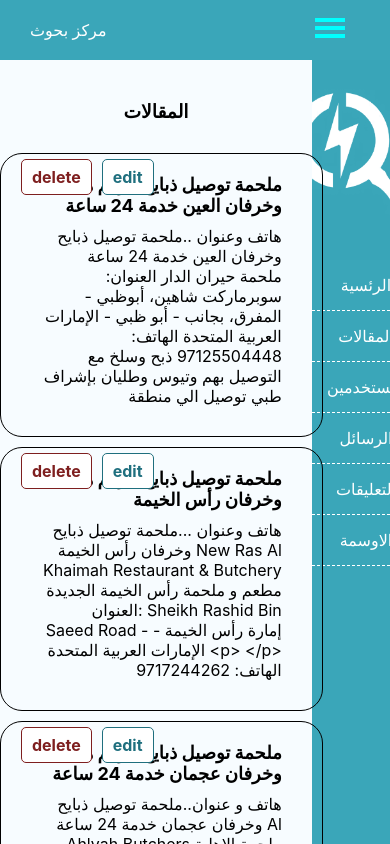
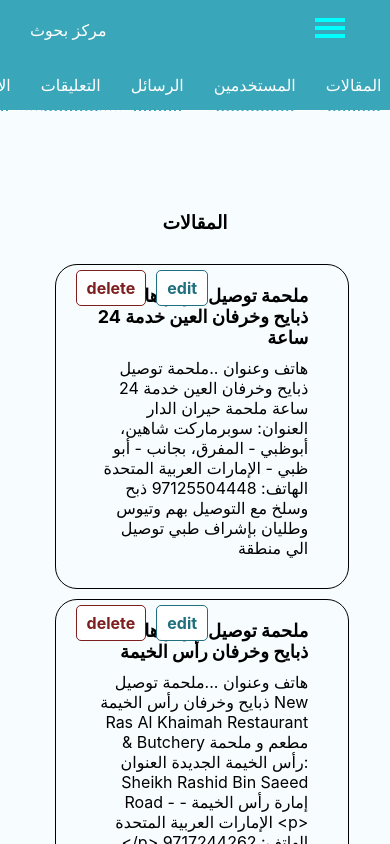
Before and after one commit to samir-001/front-end-testing, a React (Create React App) app: page /admin/articles in a window 390 px wide. Shown: the top 844 px of the page. Built offline with nearby package versions, Linux system fonts and the light colour scheme; sample sign-in values are in the browser's storage.

Commit message:
fixed the scroll to top

```diff
--- a/sass/components/admin/dashBoard.scss
+++ b/sass/components/admin/dashBoard.scss
@@ -1,10 +1,15 @@
 .dashBoard{
-    height: 100vh;
     width: 100%;
     display: flex;
-    flex-direction: row-reverse;
+    flex-direction: row;
+    background-color: #f7fcff;
+    @media screen and (max-width:1200px) {
+        flex-direction: column;
+    }
+
 
     &__nav-bar{
+
         position: fixed;
         top:0;
         right: 0;
@@ -16,10 +21,42 @@
         align-items: center;
         padding-top: 60px;
         height: 100%;
+        @media screen and (max-width:1200px) {
+            height: 100%;
+            flex-direction: row-reverse;
+            overflow-x: scroll;
+            justify-content: center;
+            align-items: center;
+
+
+
+
+        }
+
+        @media screen and (max-width:1200px) {
+            position: static;
+            height: 10%;
+            width:100%;
+        }
+        &__logo{
+            width:200px;
+            height:200px;
+            background-size:cover;
+            @media screen and (max-width:1200px) {
+                display: none;
+            }
+        }
+
         a{
+
             text-align: center;
             display: block;
             width: 100%;
+            @media screen and (max-width:1200px) {
+                display: inline-block;
+                width: auto;
+                color: black;
+            }
         }
         a &__link{
             text-align: center;
@@ -33,7 +70,6 @@
     }
     &__content{
         position: relative;
-        right: 20%;
         display: flex;
         flex-direction: column;
         padding-top:100px;
@@ -44,30 +80,56 @@
         box-sizing: border-box;
         text-align: right;
         background-color: #f7fcff;
+        @media screen and (max-width:1200px) {
+           margin: auto;
+        }
 
     }
 
     .statistic{
+        width: 100%;
         display: flex;
         flex-direction: column;
        &__content{
+            width: 100%;
             display: grid;
+            gap: 30px;
             grid-template-columns: repeat(4,1fr);
-            gap: 10px;
             direction: rtl;
+            @media screen and (max-width:1200px) {
+                grid-template-columns: repeat(3,1fr);
+            }
+            @media screen and (max-width:800px) {
+                grid-template-columns: repeat(2,1fr);
+            }
+            @media screen and (max-width:600px) {
+                grid-template-columns: repeat(1,1fr);
+            }
 
         }
     }
 
 }
 .main-dash-board{
+    width: 90%;
     display: flex;
     flex-direction: column;
 
 
 }
 .global-statistic{
+    gap: 30px;
     display: grid;
     grid-template-columns: repeat(1fr,4);
     padding:10px;
+    @media screen and (max-width:1200px) {
+        grid-template-columns: repeat(3,1fr);
+    }
+    @media screen and (max-width:800px) {
+        grid-template-columns: repeat(2,1fr);
+    }
+    @media screen and (max-width:600px) {
+        grid-template-columns: repeat(1,1fr);
+    }
+
 }
--- a/src/App.js
+++ b/src/App.js
@@ -2,7 +2,6 @@ import './App.css';
 import "./css/style.css"
 
 import {Outlet} from "react-router-dom"
-import { redirect } from 'react-router-dom';
 import Nav from './components/nav';
 function App() {
   return (
--- a/src/css/style.css
+++ b/src/css/style.css
@@ -65,20 +65,23 @@ a .summary-card__content {
   display: flex;
   padding: 5px 7px;
   color: #3AA6B9;
-  margin: 10px;
   flex-direction: row;
-  width: 250px;
   align-items: center;
   border-radius: 5px;
-  height: 80px;
   background-color: white;
   border: 1px solid #78C1F3;
   backdrop-filter: blur(5px);
+  box-sizing: border-box;
 }
 .badge__icon {
-  width: 30%;
+  width: 80px;
   height: 90%;
   border-radius: 5px;
+}
+@media screen and (max-width: 1200px) {
+  .badge__icon {
+    display: none;
+  }
 }
 .badge__content {
   display: flex;
@@ -94,7 +97,7 @@ a .summary-card__content {
 }
 .badge__text {
   font-size: 16px;
-  padding: 5px 10px;
+  padding: 15px 10px;
 }
 
 .sky-color {
@@ -305,7 +308,7 @@ a .summary-card__content {
   flex-direction: column;
   justify-content: center;
   align-items: center;
-  width: 90%;
+  width: 100%;
   text-align: right;
   margin-top: 150px;
 }
@@ -329,6 +332,26 @@ a .summary-card__content {
   height: 350px;
   margin: auto;
   margin-top: 30px;
+}
+
+.modal {
+  position: fixed;
+  display: flex;
+  justify-content: center;
+  align-items: center;
+  z-index: 999;
+  top: 0;
+  left: 0;
+  width: 100vw;
+  height: 100vh;
+  background-color: rgba(0, 0, 0, 0.322);
+}
+
+.add-Form {
+  padding: 30px;
+  border-radius: 12px;
+  background-color: white;
+  width: 350px;
 }
 .nav {
   position: fixed;
@@ -453,10 +476,15 @@ td.content, th.content {
   width: 60%;
 }
 .dashBoard {
-  height: 100vh;
   width: 100%;
   display: flex;
-  flex-direction: row-reverse;
+  flex-direction: row;
+  background-color: #f7fcff;
+}
+@media screen and (max-width: 1200px) {
+  .dashBoard {
+    flex-direction: column;
+  }
 }
 .dashBoard__nav-bar {
   position: fixed;
@@ -471,10 +499,43 @@ td.content, th.content {
   padding-top: 60px;
   height: 100%;
 }
+@media screen and (max-width: 1200px) {
+  .dashBoard__nav-bar {
+    height: 100%;
+    flex-direction: row-reverse;
+    overflow-x: scroll;
+    justify-content: center;
+    align-items: center;
+  }
+}
+@media screen and (max-width: 1200px) {
+  .dashBoard__nav-bar {
+    position: static;
+    height: 10%;
+    width: 100%;
+  }
+}
+.dashBoard__nav-bar__logo {
+  width: 200px;
+  height: 200px;
+  background-size: cover;
+}
+@media screen and (max-width: 1200px) {
+  .dashBoard__nav-bar__logo {
+    display: none;
+  }
+}
 .dashBoard__nav-bar a {
   text-align: center;
   display: block;
   width: 100%;
+}
+@media screen and (max-width: 1200px) {
+  .dashBoard__nav-bar a {
+    display: inline-block;
+    width: auto;
+    color: black;
+  }
 }
 a .dashBoard__nav-bar__link {
   text-align: center;
@@ -486,7 +547,6 @@ a .dashBoard__nav-bar__link {
 }
 .dashBoard__content {
   position: relative;
-  right: 20%;
   display: flex;
   flex-direction: column;
   padding-top: 100px;
@@ -498,26 +558,65 @@ a .dashBoard__nav-bar__link {
   text-align: right;
   background-color: #f7fcff;
 }
+@media screen and (max-width: 1200px) {
+  .dashBoard__content {
+    margin: auto;
+  }
+}
 .dashBoard .statistic {
+  width: 100%;
   display: flex;
   flex-direction: column;
 }
 .dashBoard .statistic__content {
+  width: 100%;
   display: grid;
+  gap: 30px;
   grid-template-columns: repeat(4, 1fr);
-  gap: 10px;
   direction: rtl;
+}
+@media screen and (max-width: 1200px) {
+  .dashBoard .statistic__content {
+    grid-template-columns: repeat(3, 1fr);
+  }
+}
+@media screen and (max-width: 800px) {
+  .dashBoard .statistic__content {
+    grid-template-columns: repeat(2, 1fr);
+  }
+}
+@media screen and (max-width: 600px) {
+  .dashBoard .statistic__content {
+    grid-template-columns: repeat(1, 1fr);
+  }
 }
 
 .main-dash-board {
+  width: 90%;
   display: flex;
   flex-direction: column;
 }
 
 .global-statistic {
+  gap: 30px;
   display: grid;
   grid-template-columns: repeat(1fr, 4);
   padding: 10px;
+}
+@media screen and (max-width: 1200px) {
+  .global-statistic {
+    grid-template-columns: repeat(3, 1fr);
+  }
+}
+@media screen and (max-width: 800px) {
+  .global-statistic {
+    grid-template-columns: repeat(2, 1fr);
+  }
+}
+@media screen and (max-width: 600px) {
+  .global-statistic {
+    grid-template-columns: repeat(1, 1fr);
+  }
 }
 .input-group {
   height: 80px;
--- a/src/pages/Table.js
+++ b/src/pages/Table.js
@@ -1,10 +1,12 @@
 import { useLocation } from "react-router-dom"
+import FormModal from "../components/formModal"
 
 const Table = ()=>{
 const location = useLocation()
 
 return(
         <>
+      <FormModal location= {location}/>
        <table>
   <thead>
     <tr>
--- a/src/pages/adminDashBoard.js
+++ b/src/pages/adminDashBoard.js
@@ -1,6 +1,7 @@
 import { Navigate, useLocation } from "react-router-dom"
 import { Link, Outlet } from "react-router-dom"
 import { useSelector } from "react-redux"
+import FormModal from "../components/formModal"
 const AdminDashboard  = ()=>{
     const location = useLocation()
     const login = useSelector((state)=>state.Auth.login)
@@ -9,11 +10,15 @@ const AdminDashboard  = ()=>{
         return <Navigate to="/login"></Navigate>
     }
     return(
+        <>
         <div className="dashBoard">
+
+
             <div className="dashBoard__nav-bar">
-                <div style={{width:"200px",height:"200px",backgroundImage:'url("./../../magnify.png")',backgroundSize:"cover",}}>
+                <div style={{backgroundImage:'url("./../../magnify.png")'}} className="dashBoard__nav-bar__logo">
 
                 </div>
+
                 <Link to="" >
 
                 <div className="dashBoard__nav-bar__link">الرئسية</div>
@@ -36,10 +41,10 @@ const AdminDashboard  = ()=>{
                 </Link>
             </div>
             <div className="dashBoard__content">
-
                 <Outlet></Outlet>
             </div>
         </div>
+        </>
     )
 }
 export default AdminDashboard
```
Also changed, not shown: sass/components/badge.scss (+9 -6 lines), sass/components/main.scss (+19 -1 lines).
